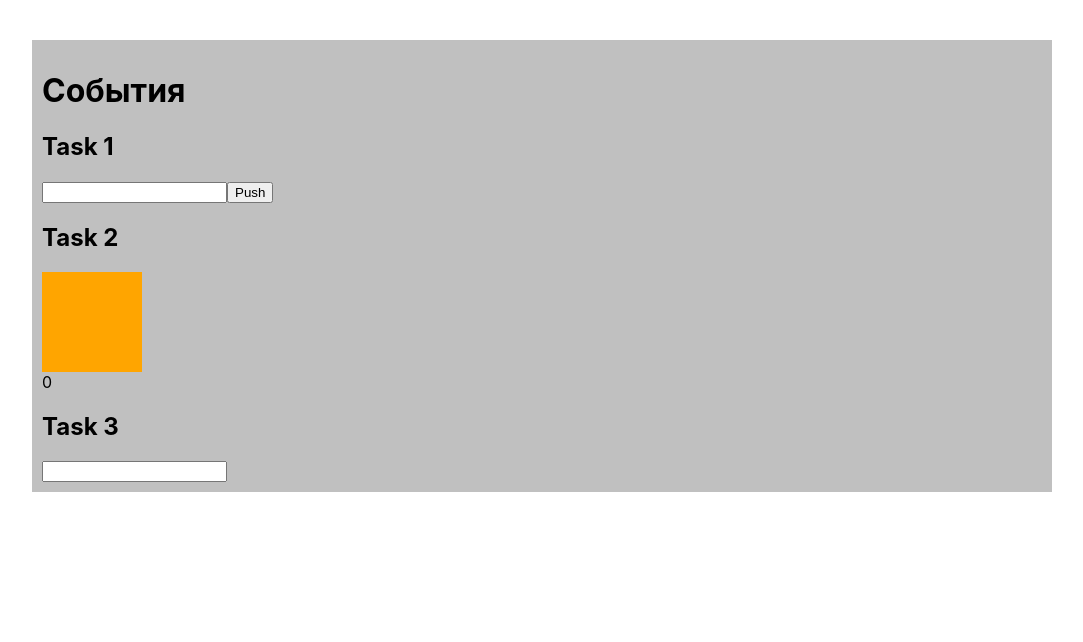
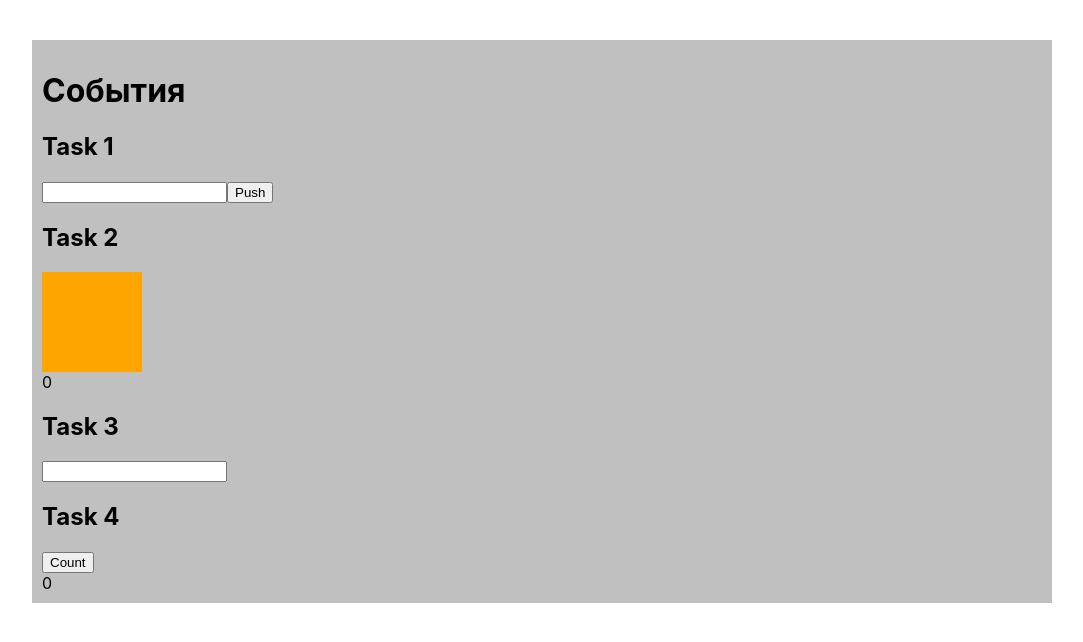
Before and after one commit to GarifullinII/react-app-unit_5, a React (Create React App) app: page / in a window 1280 px wide. Shown: the top 642 px of the page, without its empty margins (98-1181 px from the left). Built offline with nearby package versions, Linux system fonts and the light colour scheme.

Commit message:
add task 4 useState

```diff
--- a/src/App.js
+++ b/src/App.js
@@ -10,6 +10,8 @@ function App() {
   const [st2, setSt2] = React.useState(0);
 
   const [st3, setSt3] = React.useState([]);
+
+  const [st4, setSt4] = React.useState(0);
 
 
   function task1() {
@@ -36,9 +38,10 @@ function App() {
     event.target.value = '';
   }
 
-  // function task4() {
+  function task4() {
+    setSt4(st4 + 1);
+  }
 
-  // }
   // function task5() {
 
   // }
@@ -77,12 +80,12 @@ function App() {
         <input type="text" className="task-3" onInput={task3}/>
         <div>{st3}</div>
       </section>
-      {/* <section>
+      <section>
         <h2>Task 4</h2>
-        <button className="task-4">Count</button>
+        <button className="task-4" onClick={task4}>Count</button>
         <div>{st4}</div>
       </section>
-      <section>
+      {/* <section>
         <h2>Task 5</h2>
         <input type="checkbox" currentValue="55" />
         <div>{st5}</div>
```
